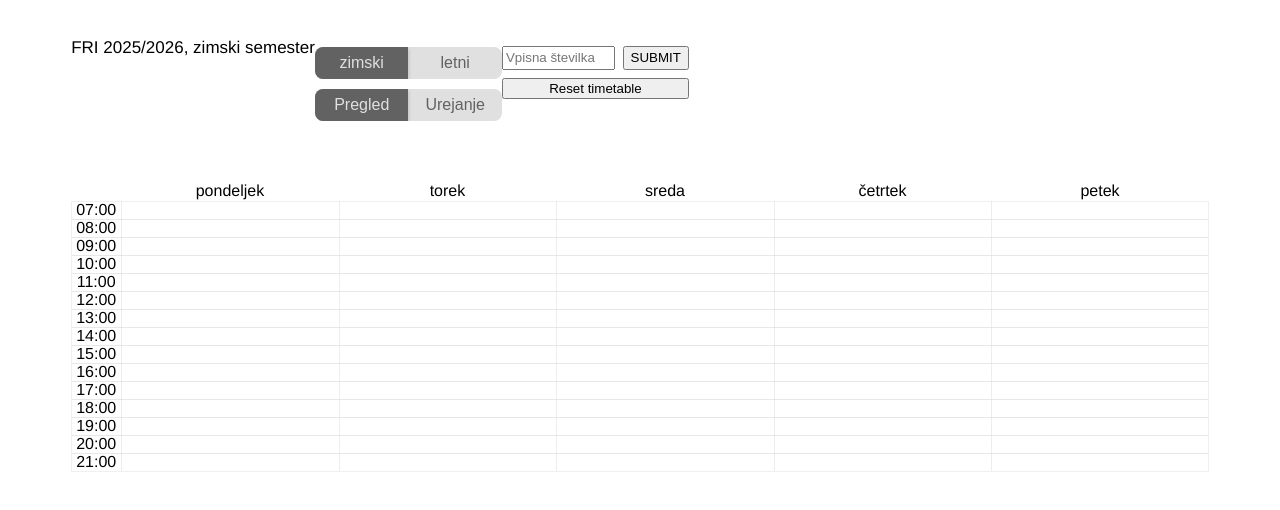
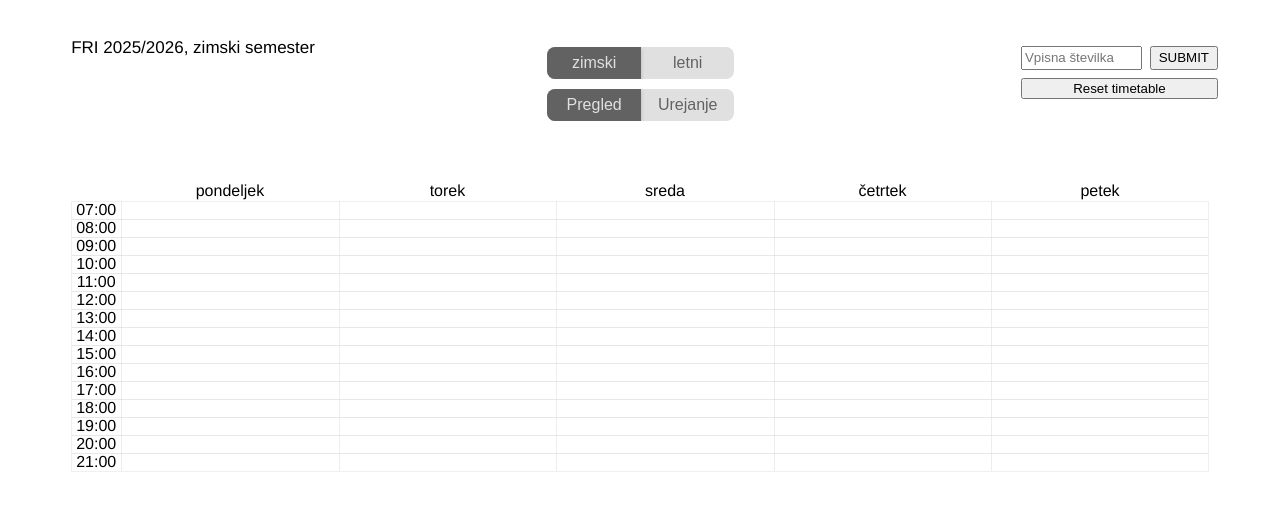
Before and after one commit to mati5kova/boljsi-urnik, a React (Vite) app: page / in a window 1280 px wide. Shown: the top 510 px of the page. Built offline with nearby package versions, Linux system fonts and the light colour scheme.

Commit message:
Presledki v header

```diff
--- a/src/components/header/Header.css
+++ b/src/components/header/Header.css
@@ -4,7 +4,7 @@
 	margin-top: 3%;
 	margin-left: 5%;
 	margin-right: 0%;
-	/*justify-content: space-between;*/
+	justify-content: space-between;
 
 }
 
@@ -12,7 +12,11 @@
 	font-size: 17px;
 }
 
-.header-middle,
+.header-middle{
+	width: 187px;
+	margin-right: 4.5%;
+}
 .header-right-side {
-	width: 187px;
+	width: 197px;
+	margin-right: 4.5%;
 }
--- a/src/components/timetable/Timetable.css
+++ b/src/components/timetable/Timetable.css
@@ -1,9 +1,6 @@
 body {
-	/**V**/
 	margin-top: 1%;
 	margin-bottom: 1%;
-
-
 	font-family: "Helvetica Neue", Helvetica, Arial, sans-serif;
 	font-weight: 450;
 }
@@ -29,8 +26,9 @@ body {
 		"h dayMON dayTUE dayWED dayTHU dayFRI"
 		"h dayMON dayTUE dayWED dayTHU dayFRI"
 		"h dayMON dayTUE dayWED dayTHU dayFRI";
-		/**V**/
+
 		margin: 5%;
+
 }
 
 .grid-day {
```
